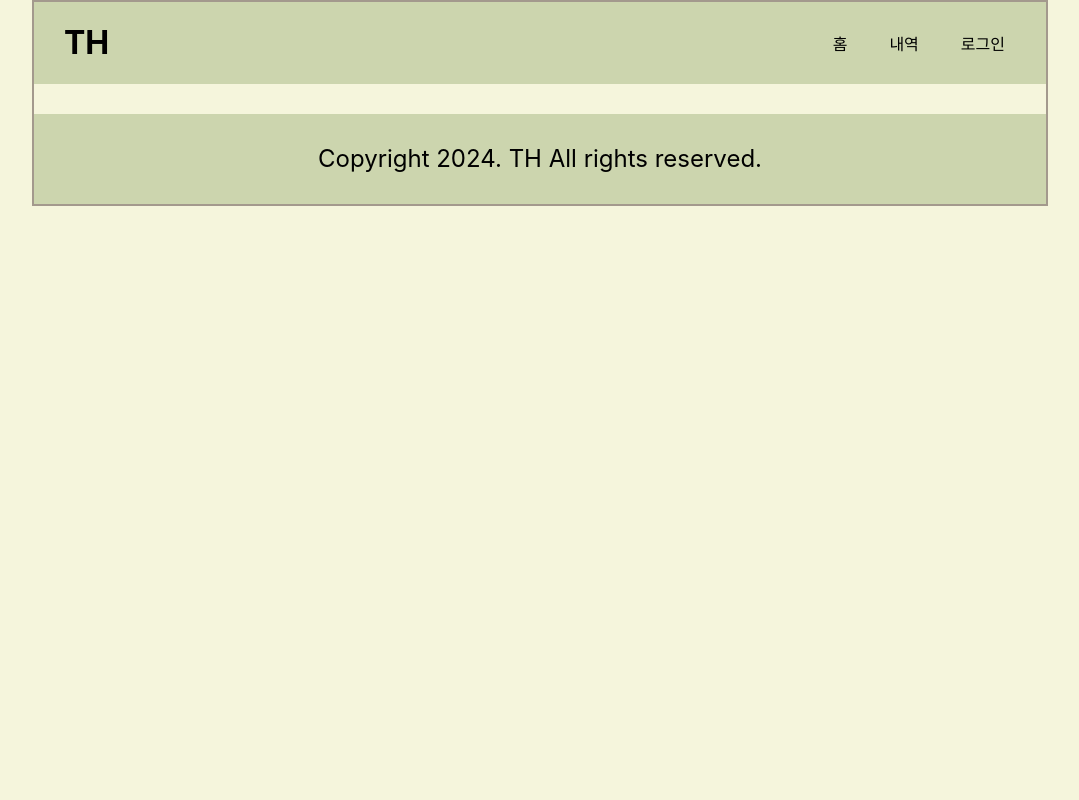
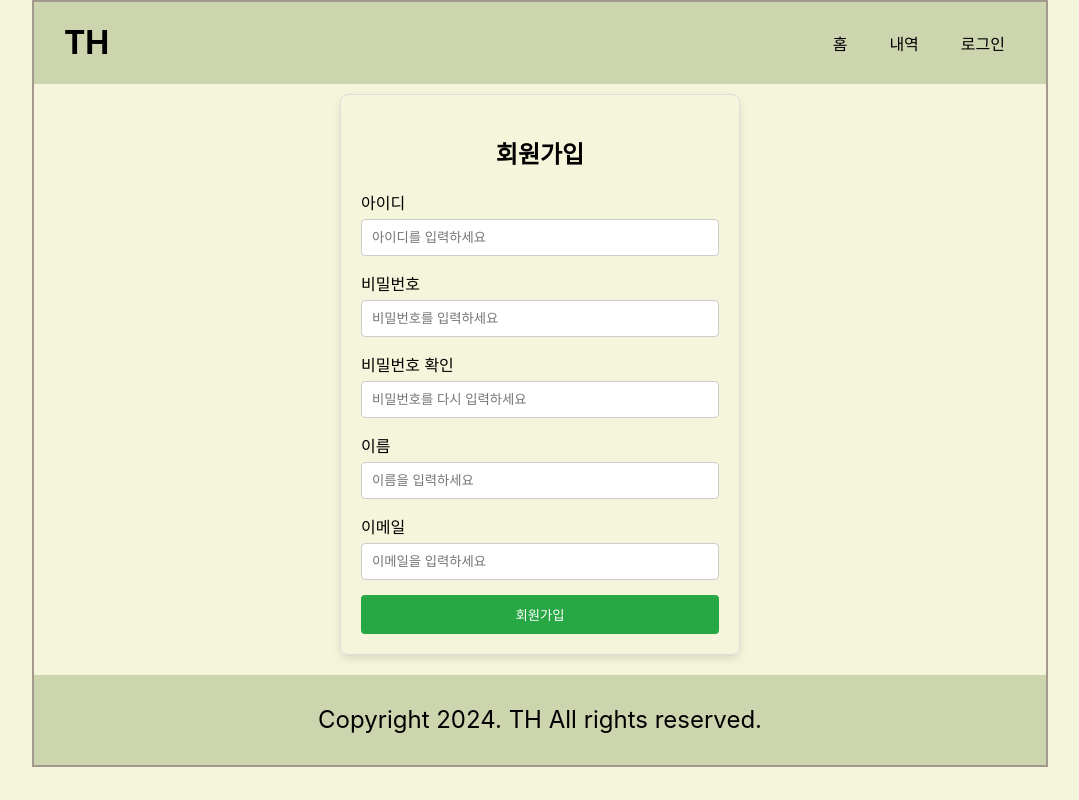
Before and after one commit to PiscesTH/hab, a React (Create React App) app: page /register in a window 1280 px wide. Shown: the whole page, without its empty margins (100-1179 px from the left). Built offline with nearby package versions, Linux system fonts and the light colour scheme.

Commit message:
2024-09-02

```diff
--- a/package.json
+++ b/package.json
@@ -19,6 +19,7 @@
     "react-router-dom": "^6.26.1",
     "react-scripts": "5.0.1",
     "recharts": "^2.12.7",
+    "styled-components": "^6.1.13",
     "web-vitals": "^2.1.4"
   },
   "scripts": {
--- a/src/App.css
+++ b/src/App.css
@@ -219,9 +219,10 @@ footer {
   position: relative;
   grid-area: read;
   display: flex;
-  align-items: center;
+  align-items: flex-start;
   justify-content: center;
   padding-top: 30px;
+  min-height: 700px;
 }
 
 /* calendar */
@@ -500,3 +501,8 @@ textarea:focus {
 .filter-button.active{
   background-color: #ccd5ae;
 }
+
+.login-container {
+  width: 100%;
+  height: 800px;
+}
--- a/src/App.js
+++ b/src/App.js
@@ -10,6 +10,8 @@ import moment from "moment";
 import { FontAwesomeIcon } from "@fortawesome/react-fontawesome";
 import { faPen, faTrash, faEllipsis } from "@fortawesome/free-solid-svg-icons";
 import axios from "axios";
+import LoginPage from "./LoginPage.js";
+import SignupPage from "./SignupPage.js";
 
 function MainPage() {
   const [statistics, setStatistics] = useState({
@@ -60,8 +62,6 @@ function MainPage() {
     getStatisticsData();
   }, []);
 
-  console.log(statistics);
-
   return (
     <div className="main-container">
       <div className="income">
@@ -86,7 +86,7 @@ function MainPage() {
       </div>
       <div className="graph">
         <div>
-          <p>일별 지출</p>
+          <p>주간 지출</p>
           <LineChart data={statistics.weekly}></LineChart>
         </div>
       </div>
@@ -95,20 +95,16 @@ function MainPage() {
 }
 
 function SelectOption(props) {
-  return (
-    <option value={props.icategory} selected={props.selected}>
-      {props.category}
-    </option>
-  );
+  return <option value={props.icategory}>{props.category}</option>;
 }
 
 function MyForm(props) {
-  const changeTitle = (event) => {
+  /*   const changeTitle = (event) => {
     // const targetValue = event.target.value;
     const targetValue = event.target.options[event.target.selectedIndex].text;
     // document.querySelector('form-title').setAttribute('value', {targetValue});
     setSelectedValue(targetValue);
-  };
+  }; */
 
   const changeSelect = (event) => {
     const { name, value } = event.target; // select 태그의 name과 value를 가져옴
@@ -137,11 +133,9 @@ function MyForm(props) {
       if (matchedCategory) {
         addedHistory.category = matchedCategory;
       }
-      console.log(addedHistory);
       props.addHistory(addedHistory);
       alert("등록 완료 !");
     } catch (error) {
-      console.error("There was an error submitting the form!", error);
       alert("등록 실패...");
     }
   };
@@ -169,7 +163,6 @@ function MyForm(props) {
               key={item.icategory}
               icategory={item.icategory}
               category={item.category}
-              selected={index === 0}
             ></SelectOption>
           ))}
         </select>
@@ -217,7 +210,6 @@ function SecondPage() {
       ...prevFormData,
       date: formattedDate, // date 필드만 업데이트
     }));
-    console.log(formattedDate);
   };
 
   const handleInputChange = (e) => {
@@ -231,7 +223,7 @@ function SecondPage() {
   };
   const [historyList, setHistoryList] = useState([]);
   const [category, setCategory] = useState([]);
-  const [filterType, setFilterType] = useState("all"); // 필터 상태 추가
+  const [filterType, setFilterType] = useState("byDate"); // 필터 상태 추가
 
   useEffect(() => {
     const fetchData = async () => {
@@ -317,6 +309,12 @@ function List({ data }) {
     setVisibleItems((prevVisibleItems) => prevVisibleItems + 5);
   };
 
+  /*   if (data.length == 0) {
+    const targetEls = document.getElementsByClassName("read");
+    for (let element of targetEls) {
+      element.style.alignItems = "flex-start";
+    }
+  } */
   return (
     <div className="list-container">
       {data.slice(0, visibleItems).map((item, index) => (
@@ -375,7 +373,9 @@ function App() {
                       </button>
                     </li>
                     <li>
-                      <button>로그인</button>
+                      <button>
+                        <NavLink to="/login">로그인</NavLink>
+                      </button>
                     </li>
                   </ul>
                 </nav>
@@ -386,6 +386,8 @@ function App() {
             <Routes>
               <Route exact="true" path="/" element={<MainPage />}></Route>
               <Route path="/list" element={<SecondPage />}></Route>
+              <Route path="/login" element={<LoginPage />}></Route>
+              <Route path="/register" element={<SignupPage />}></Route>
             </Routes>
           </main>
           <footer>Copyright 2024. TH All rights reserved.</footer>
--- /dev/null
+++ b/src/LoginPage.js
@@ -0,0 +1,120 @@
+import React, { useState } from 'react';
+import { useNavigate } from 'react-router-dom';
+
+function LoginPage() {
+  // useState 훅을 사용하여 이메일과 비밀번호 상태를 관리합니다.
+  const [uid, setUid] = useState('');
+  const [password, setPassword] = useState('');
+  const [error, setError] = useState('');
+
+  let navigate = useNavigate();
+
+  // 로그인 버튼 클릭 시 호출되는 함수입니다.
+  const handleLogin = (e) => {
+    e.preventDefault(); // 페이지 새로고침 방지
+
+    // 예제: 이메일과 비밀번호가 비어 있는지 확인
+    if (uid === '' || password === '') {
+      setError('이메일과 비밀번호를 입력해주세요.');
+    } else {
+      // 실제 로그인 로직은 서버와의 통신으로 구현해야 합니다.
+      setError('');
+      alert(`로그인 성공! \n이메일: ${uid} \n비밀번호: ${password}`);
+      // 추가 로직 예시: 로그인 처리 후 페이지 이동 등
+    }
+  };
+
+  // 회원가입 버튼 클릭 시 호출되는 함수입니다.
+  const handleRegister = () => {
+    navigate('/register');
+  };
+
+  return (
+    <div style={styles.container}>
+      <h2>로그인</h2>
+      <form onSubmit={handleLogin} style={styles.form}>
+        <div style={styles.inputContainer}>
+          <label htmlFor="uid">아이디</label>
+          <input
+            type="text"
+            id="uid"
+            value={uid}
+            onChange={(e) => setUid(e.target.value)}
+            placeholder="아이디를 입력하세요"
+            style={styles.input}
+          />
+        </div>
+        <div style={styles.inputContainer}>
+          <label htmlFor="password">비밀번호</label>
+          <input
+            type="password"
+            id="password"
+            value={password}
+            onChange={(e) => setPassword(e.target.value)}
+            placeholder="비밀번호를 입력하세요"
+            style={styles.input}
+            autoComplete='off'
+          />
+        </div>
+        {error && <p style={styles.error}>{error}</p>}
+        <button type="submit" style={styles.button}>로그인</button>
+      </form>
+      {/* 회원가입 버튼 추가 */}
+      <button onClick={handleRegister} style={styles.registerButton}>
+        회원가입
+      </button>
+    </div>
+  );
+}
+
+const styles = {
+  container: {
+    width: '100%',
+    maxWidth: '400px',
+    margin: '0 auto',
+    padding: '20px',
+    border: '1px solid #ddd',
+    borderRadius: '8px',
+    boxShadow: '0 4px 8px rgba(0, 0, 0, 0.1)',
+    textAlign: 'center',
+  },
+  form: {
+    display: 'flex',
+    flexDirection: 'column',
+  },
+  inputContainer: {
+    marginBottom: '15px',
+    textAlign: 'left',
+  },
+  input: {
+    width: '100%',
+    padding: '10px',
+    marginTop: '5px',
+    borderRadius: '4px',
+    border: '1px solid #ccc',
+  },
+  button: {
+    padding: '10px 0',
+    backgroundColor: '#007bff',
+    color: '#fff',
+    border: 'none',
+    borderRadius: '4px',
+    cursor: 'pointer',
+    marginBottom: '10px',  // 여백 추가
+  },
+  registerButton: {
+    padding: '10px 0',
+    backgroundColor: '#007bff',
+    color: '#fff',
+    border: 'none',
+    borderRadius: '4px',
+    cursor: 'pointer',
+    width: '100%'
+  },
+  error: {
+    color: 'red',
+    marginBottom: '15px',
+  },
+};
+
+export default LoginPage;
--- /dev/null
+++ b/src/SignupPage.js
@@ -0,0 +1,156 @@
+import React, { useState } from 'react';
+
+function SignupPage() {
+  // 입력 필드 상태 관리
+  const [username, setUsername] = useState('');
+  const [password, setPassword] = useState('');
+  const [passwordConfirm, setPasswordConfirm] = useState('');
+  const [name, setName] = useState('');
+  const [email, setEmail] = useState('');
+  const [error, setError] = useState('');
+
+  // 회원가입 버튼 클릭 시 호출되는 함수
+  const handleSignup = (e) => {
+    e.preventDefault(); // 페이지 새로고침 방지
+
+    // 간단한 유효성 검사
+    if (!username || !password || !name || !email) {
+      setError('모든 필드를 입력해주세요.');
+      return;
+    }
+
+    // 이메일 형식 유효성 검사
+    if (!/\S+@\S+\.\S+/.test(email)) {
+      setError('올바른 이메일 주소를 입력해주세요.');
+      return;
+    }
+
+    // 비밀번호 길이 검사
+    if (password.length < 6) {
+      setError('비밀번호는 최소 6자 이상이어야 합니다.');
+      return;
+    }
+
+    if (password !== passwordConfirm) {
+      setError('비밀번호가 다릅니다.')
+      return
+    }
+
+    // 에러가 없을 경우 회원가입 로직 수행 (예: 서버에 데이터 전송)
+    setError('');
+    alert(`회원가입 성공!\n아이디: ${username}\n이름: ${name}\n이메일: ${email}`);
+    // 회원가입 로직 추가 (예: 서버와 통신)
+  };
+
+  return (
+    <div style={styles.container}>
+      <h2>회원가입</h2>
+      <form onSubmit={handleSignup} style={styles.form}>
+        <div style={styles.inputContainer}>
+          <label htmlFor="username">아이디</label>
+          <input
+            type="text"
+            id="username"
+            value={username}
+            onChange={(e) => setUsername(e.target.value)}
+            placeholder="아이디를 입력하세요"
+            style={styles.input}
+            autoComplete='off'
+          />
+        </div>
+        <div style={styles.inputContainer}>
+          <label htmlFor="password">비밀번호</label>
+          <input
+            type="password"
+            id="password"
+            value={password}
+            onChange={(e) => setPassword(e.target.value)}
+            placeholder="비밀번호를 입력하세요"
+            style={styles.input}
+            autoComplete='off'
+          />
+        </div>
+        <div style={styles.inputContainer}>
+          <label htmlFor="password">비밀번호 확인</label>
+          <input
+            type="password"
+            id="passwordConfirm"
+            value={passwordConfirm}
+            onChange={(e) => setPasswordConfirm(e.target.value)}
+            placeholder="비밀번호를 다시 입력하세요"
+            style={styles.input}
+            autoComplete='off'
+          />
+        </div>
+        <div style={styles.inputContainer}>
+          <label htmlFor="name">이름</label>
+          <input
+            type="text"
+            id="name"
+            value={name}
+            onChange={(e) => setName(e.target.value)}
+            placeholder="이름을 입력하세요"
+            style={styles.input}
+            autoComplete='off'
+          />
+        </div>
+        <div style={styles.inputContainer}>
+          <label htmlFor="email">이메일</label>
+          <input
+            type="email"
+            id="email"
+            value={email}
+            onChange={(e) => setEmail(e.target.value)}
+            placeholder="이메일을 입력하세요"
+            style={styles.input}
+            autoComplete='off'
+          />
+        </div>
+        {error && <p style={styles.error}>{error}</p>}
+        <button type="submit" style={styles.button}>회원가입</button>
+      </form>
+    </div>
+  );
+}
+
+const styles = {
+  container: {
+    width: '100%',
+    maxWidth: '400px',
+    margin: '0 auto',
+    padding: '20px',
+    border: '1px solid #ddd',
+    borderRadius: '8px',
+    boxShadow: '0 4px 8px rgba(0, 0, 0, 0.1)',
+    textAlign: 'center',
+  },
+  form: {
+    display: 'flex',
+    flexDirection: 'column',
+  },
+  inputContainer: {
+    marginBottom: '15px',
+    textAlign: 'left',
+  },
+  input: {
+    width: '100%',
+    padding: '10px',
+    marginTop: '5px',
+    borderRadius: '4px',
+    border: '1px solid #ccc',
+  },
+  button: {
+    padding: '10px 0',
+    backgroundColor: '#28a745',
+    color: '#fff',
+    border: 'none',
+    borderRadius: '4px',
+    cursor: 'pointer',
+  },
+  error: {
+    color: 'red',
+    marginBottom: '15px',
+  },
+};
+
+export default SignupPage;
```
Also changed, not shown: 1 other file (tests, documents, lock files or other folders).
